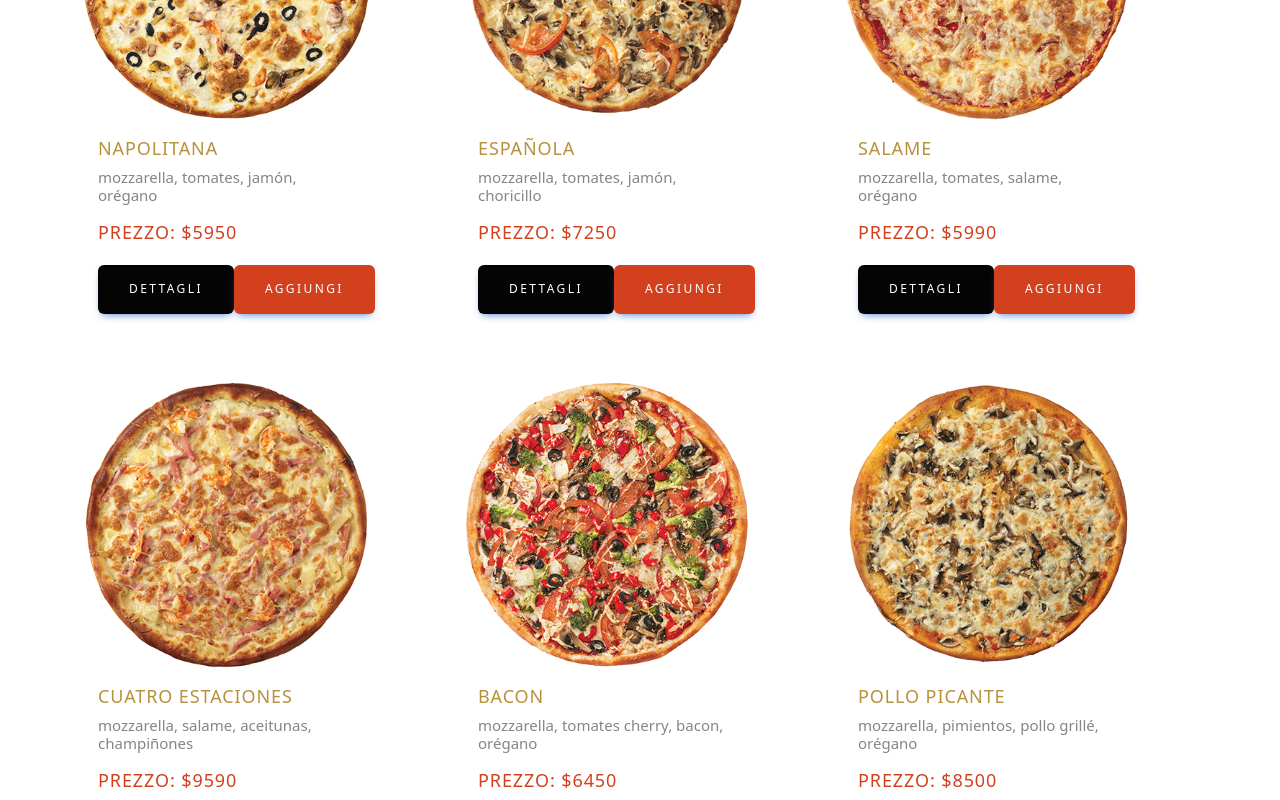
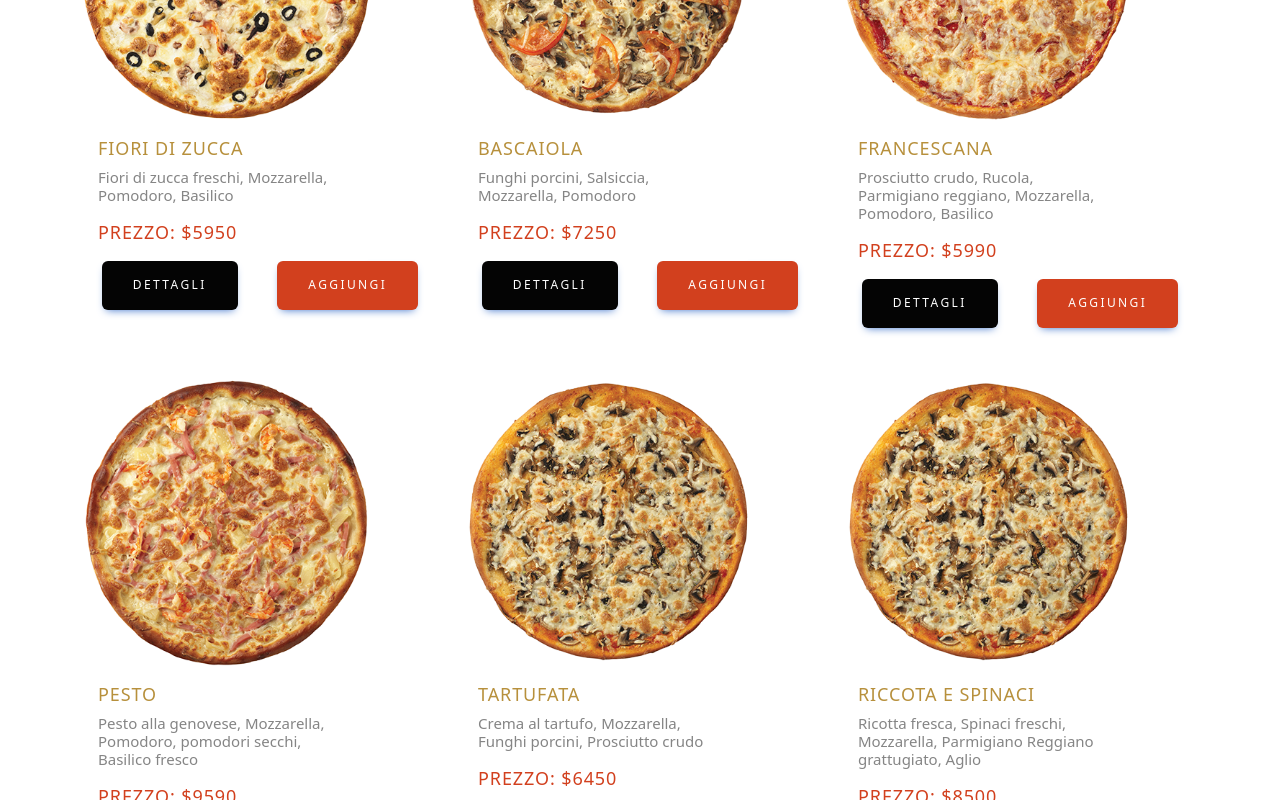
Before and after one commit to ClaudiaPrez88/PruebaReact2, a React (Vite) app: page / in a window 1280 px wide. Shown: the part 1300-2100 px from the top of the page. Built offline with nearby package versions, Linux system fonts and the light colour scheme.

Commit message:
traduzione

```diff
--- a/src/App.css
+++ b/src/App.css
@@ -58,10 +58,11 @@ padding:2px;
   height: 600px;
 }
 .botones-detalle{
-  width: 400px;
+  width: 500px;
   display: flex;
   justify-content: space-between;
   padding-top: 10px;
+  flex-wrap: nowrap;
 }
 
 img.logo{
@@ -87,7 +88,7 @@ a.nav-link {
 .botones{
   display:flex;
   justify-content: space-around;
-  margin-top: 20px;
+  margin-bottom: 50px;
 }
 .price{
   color: #d2401e;
@@ -175,7 +176,7 @@ nav a {
 .card {
   border: none !important;
   box-shadow: none !important;
-  margin-bottom: 50px !important;
+  margin-bottom: 0px !important;
 }
 .card-title.h5 {
   background-position: 0px 0px ;
@@ -304,3 +305,12 @@ button.navbar-toggler {
   border-bottom: 0.5px solid #cac5c5;
   padding: 20px 0px;
 }
+@media screen and (max-width:500px) {
+  .botones-detalle{
+    width: 100%;
+    flex-wrap: wrap;
+  }
+  .botones-detalle button{
+    width: 100%;
+  }
+}
--- a/src/assets/componentes/Contenedor.jsx
+++ b/src/assets/componentes/Contenedor.jsx
@@ -26,12 +26,12 @@ function Contenedor({imagen,titulo,ingredientes,precio,id,agregarAlCarrito}) {
             </p>
         </Card.Text>
         <p className='price'>Prezzo: ${precio}</p>
-        <div className='botones'>
-          <Button className='btn-detalle' onClick={() => handleNavigate(id)}>Dettagli</Button>
-          <Button className='btn-comprar' onClick={handleAgregarAlCarrito}>Aggiungi</Button>
-        </div>
       </Card.Body>
     </Card>
+    <div className='botones'>
+      <Button className='btn-detalle' onClick={() => handleNavigate(id)}>Dettagli</Button>
+      <Button className='btn-comprar' onClick={handleAgregarAlCarrito}>Aggiungi</Button>
+    </div>
     </div>
   )
 }
--- a/src/assets/componentes/Detalle.jsx
+++ b/src/assets/componentes/Detalle.jsx
@@ -64,7 +64,7 @@ function Detalle() {
                       </li>
                     ))}
                   </ul>
-                  <p className='price'>Precio: ${filteredPizza.price}</p>
+                  <p className='price'>Prezzo: ${filteredPizza.price}</p>
                       <div className="botones-cantidad">
                         <MDBBtn className="px-3 me-2" onClick={() => disminuir()}>
                         <MDBIcon fas icon="minus" />
--- a/src/data/pizzas.json
+++ b/src/data/pizzas.json
@@ -1,50 +1,50 @@
 [
   {
-    "desc": "La pizza napolitana, de masa tierna y delgada pero bordes altos, es la versión propia de la cocina napolitana de la pizza redonda. El término pizza napoletana, por su importancia histórica o regional, se emplea en algunas zonas como sinónimo de pizza tonda.",
+    "desc": "Questa pizza offre un sapore delicato e fresco grazie ai fiori di zucca, che aggiungono una nota leggermente dolce e floreale al piatto. Storicamente, questa pizza ha radici nella cucina italiana tradizionale, dove i fiori di zucca venivano utilizzati per aggiungere varietà e gusto alle pizze regionali, diventando una scelta apprezzata per i palati che cercano sapori autentici e freschi.",
     "id": "P001",
     "img": "./zucca.png",
-    "ingredients": ["mozzarella", "tomates", "jamón", "orégano"],
-    "name": "Napolitana",
+    "ingredients": ["Fiori di zucca freschi", "Mozzarella", "Pomodoro", "Basilico"],
+    "name": "Fiori di zucca",
     "price": 5950
   },
   {
-    "desc": "La pizza es una preparación culinaria que consiste en un pan plano, habitualmente de forma circular, elaborado con harina de trigo, levadura, agua y sal (a veces aceite de oliva) que comúnmente se cubre con salsa de tomate, queso y otros muchos ingredientes, y que se hornea a alta temperatura, tradicionalmente en un horno de leña.",
+    "desc": "Ha radici nella tradizione culinaria italiana, caratterizzata dall'uso di ingredienti rustici come funghi porcini e salsiccia. Questa combinazione crea un gusto robusto e aromatico, rappresentando un piatto che celebra i sapori della campagna italiana con olio d'oliva e erbe aromatiche.",
     "id": "P002",
     "img": "./bascaiola.png",
-    "ingredients": ["mozzarella", "tomates", "jamón", "choricillo"],
-    "name": "Española",
+    "ingredients": ["Funghi porcini", "Salsiccia", "Mozzarella", "Pomodoro"],
+    "name": "Bascaiola",
     "price": 7250
   },
   {
-    "desc": "La pizza es una preparación culinaria que consiste en un pan plano, habitualmente de forma circular, elaborado con harina de trigo, levadura, agua y sal (a veces aceite de oliva) que comúnmente se cubre con salsa de tomate, queso y otros muchos ingredientes, y que se hornea a alta temperatura, tradicionalmente en un horno de leña.",
+    "desc": "Ha una storia legata alla cucina italiana, rinomata per l'utilizzo di ingredienti di alta qualità come prosciutto crudo, rucola fresca e parmigiano reggiano. Questa combinazione crea un sapore equilibrato tra il salato del prosciutto crudo e il fresco della rucola, rappresentando un piatto che esalta la tradizione culinaria regionale con un tocco di eleganza e freschezza.",
     "id": "P003",
     "img": "./francescana.png",
-    "ingredients": ["mozzarella", "tomates", "salame", "orégano"],
-    "name": "Salame",
+    "ingredients": ["Prosciutto crudo", "Rucola", "Parmigiano reggiano", "Mozzarella", "Pomodoro", "Basilico"],
+    "name": "Francescana",
     "price": 5990
   },
   {
-    "desc": "La pizza es una preparación culinaria que consiste en un pan plano, habitualmente de forma circular, elaborado con harina de trigo, levadura, agua y sal (a veces aceite de oliva) que comúnmente se cubre con salsa de tomate, queso y otros muchos ingredientes, y que se hornea a alta temperatura, tradicionalmente en un horno de leña.",
+    "desc": "Ha origini nella cucina ligure, famosa per il suo pesto alla genovese preparato con basilico fresco, olio extravergine d'oliva, formaggio Parmigiano Reggiano, formaggio Pecorino Sardo, pinoli e aglio. Questa combinazione crea un sapore fresco e aromatico, rappresentando un piatto che celebra i sapori intensi e aromatici della Liguria, rendendolo un'opzione gustosa e apprezzata nella cucina italiana.",
     "id": "P004",
     "img": "./pesto.png",
-    "ingredients": ["mozzarella", "salame", "aceitunas", "champiñones"],
-    "name": "Cuatro estaciones",
+    "ingredients": ["Pesto alla genovese", "Mozzarella", "Pomodoro", "pomodori secchi", "Basilico fresco"],
+    "name": "Pesto",
     "price": 9590
   },
   {
-    "desc": "La pizza es una preparación culinaria que consiste en un pan plano, habitualmente de forma circular, elaborado con harina de trigo, levadura, agua y sal (a veces aceite de oliva) que comúnmente se cubre con salsa de tomate, queso y otros muchos ingredientes, y que se hornea a alta temperatura, tradicionalmente en un horno de leña.",
+    "desc": "Ha radici nella tradizione culinaria italiana, nota per l'uso del tartufo come ingrediente principale o condimento. Questa pizza è arricchita con crema al tartufo (tartufo nero o bianco), funghi porcini, mozzarella, prosciutto crudo o speck, olio extravergine d'oliva e sale. Il risultato è un sapore intenso e sofisticato che celebra il tartufo, considerato un prelibato ingrediente della cucina italiana, offrendo un'esperienza culinaria ricca e raffinata.",
     "id": "P005",
-    "img": "./mediterranea.png",
-    "ingredients": ["mozzarella", "tomates cherry", "bacon", "orégano"],
-    "name": "Bacon",
+    "img": "./tartufata.png",
+    "ingredients": ["Crema al tartufo", "Mozzarella", "Funghi porcini", "Prosciutto crudo"],
+    "name": "Tartufata",
     "price": 6450
   },
   {
-    "desc": "La pizza es una preparación culinaria que consiste en un pan plano, habitualmente de forma circular, elaborado con harina de trigo, levadura, agua y sal (a veces aceite de oliva) que comúnmente se cubre con salsa de tomate, queso y otros muchos ingredientes, y que se hornea a alta temperatura, tradicionalmente en un horno de leña.",
+    "desc": "Questa pizza rappresenta un piatto della tradizione italiana che combina la morbidezza della ricotta con la freschezza degli spinaci. Questa pizza è caratterizzata dall'utilizzo di ricotta fresca spalmata sulla base, spinaci freschi o saltati con aglio e olio, mozzarella, Parmigiano Reggiano grattugiato, e olio extravergine d'oliva. Il risultato è un sapore delicato e cremoso, arricchito dai sapori aromatici degli spinaci e dalla consistenza cremosa della ricotta, rendendo questa pizza una scelta apprezzata per chi ama i piatti gustosi e tradizionali della cucina italiana.",
     "id": "P006",
     "img": "./ricotta.png",
-    "ingredients": ["mozzarella", "pimientos", "pollo grillé", "orégano"],
-    "name": "Pollo picante",
+    "ingredients": ["Ricotta fresca", "Spinaci freschi", "Mozzarella", "Parmigiano Reggiano grattugiato", "Aglio"],
+    "name": "Riccota e spinaci",
     "price": 8500
   }
 ]
```
Also changed, not shown: public/tartufata.png (added).
